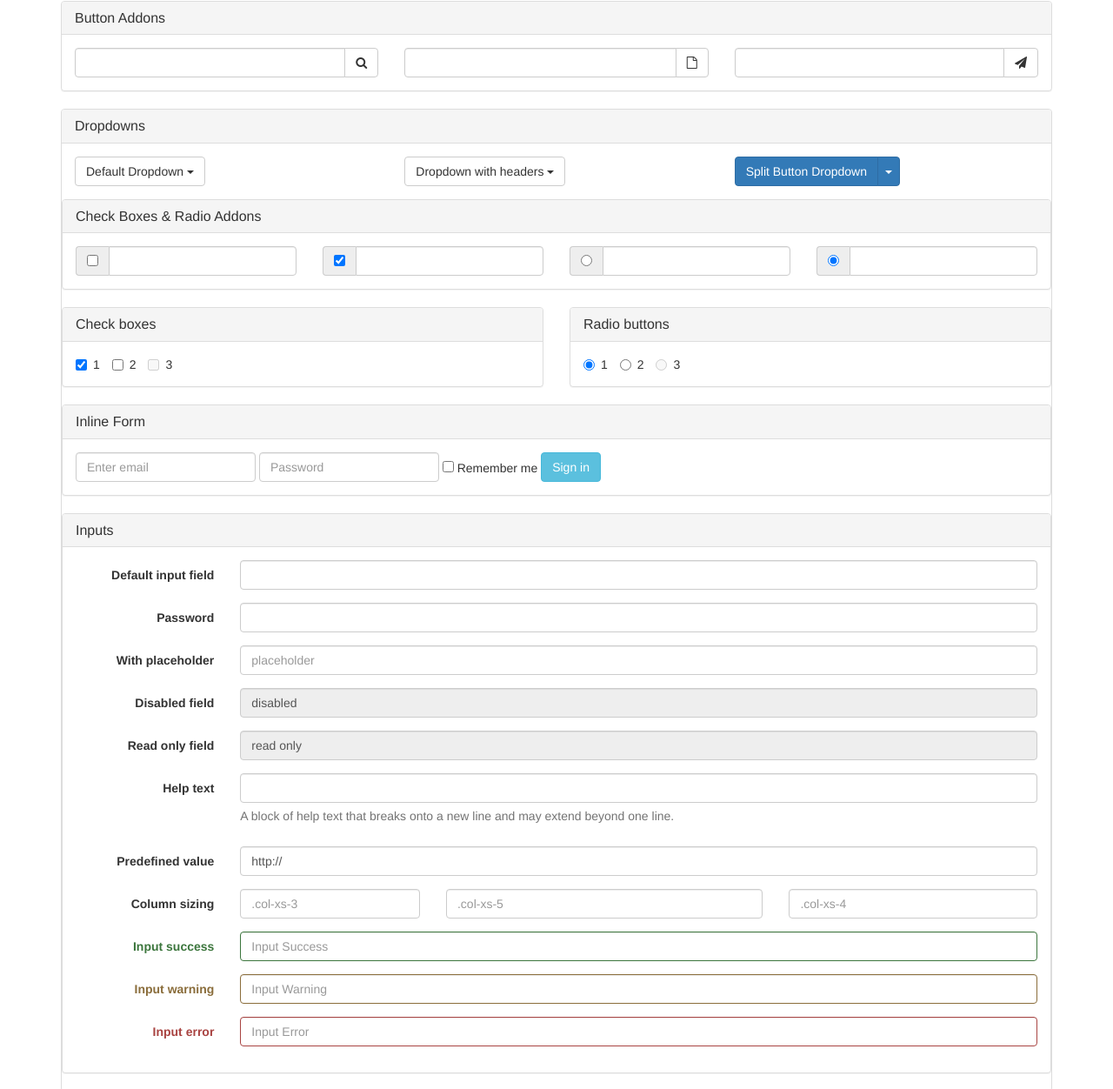
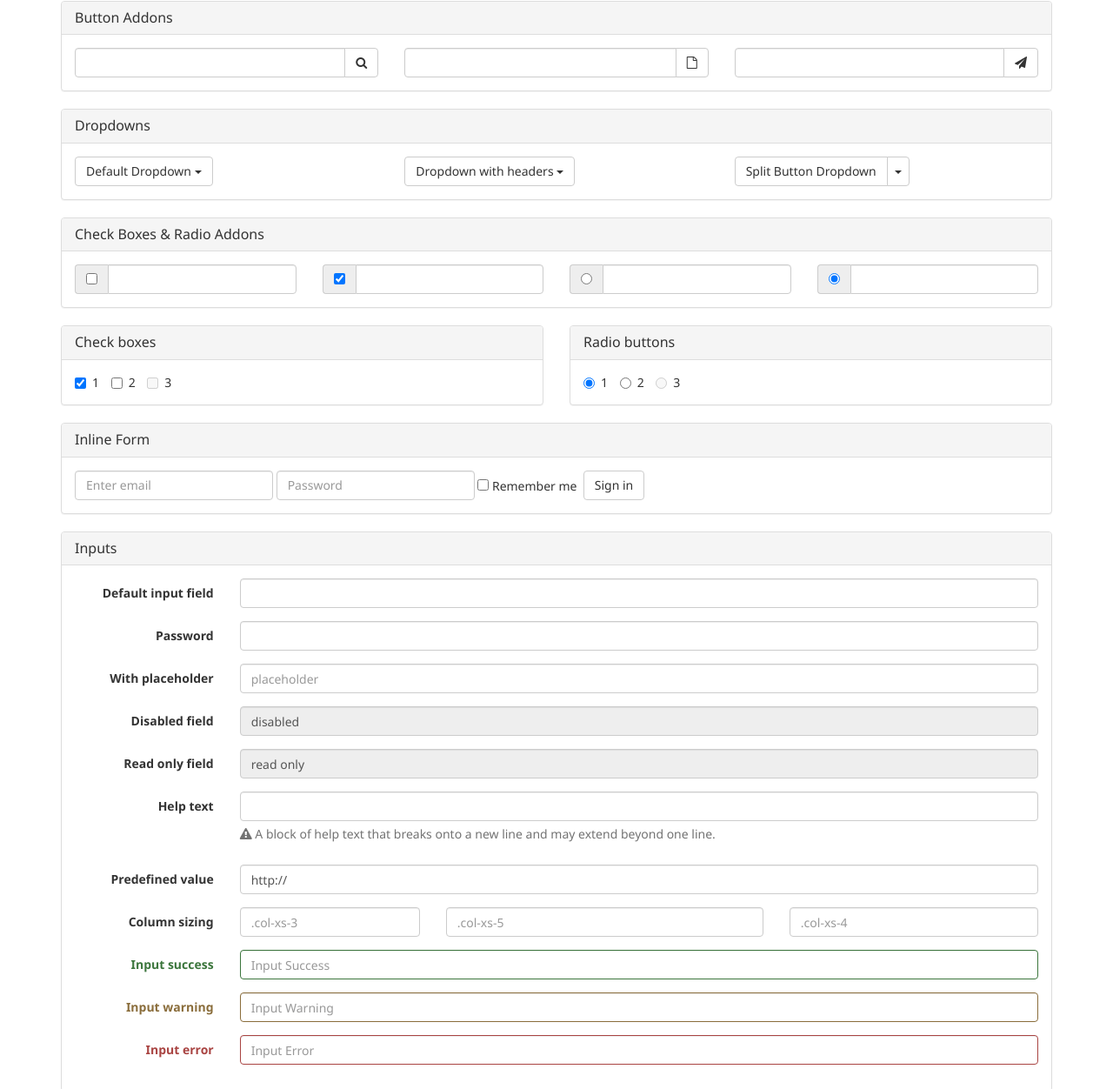
Before and after one commit to hayleenighbert/form_elements, a plain HTML site: page index.html in a window 1280 px wide. Shown: the part 124-1376 px from the top of the page at 87% size. Drawn offline with nearby package versions, Linux system fonts and the light colour scheme.

Commit message:
Styling added

```diff
--- /dev/null
+++ b/css/styles.css
@@ -0,0 +1,3 @@
+body {
+  font-family: Segoe UI;
+}
--- a/index.html
+++ b/index.html
@@ -3,6 +3,7 @@
   <head>
     <meta charset="utf-8">
     <link rel="stylesheet" type="text/css" href="https://maxcdn.bootstrapcdn.com/bootstrap/3.3.7/css/bootstrap.min.css">
+    <link rel="stylesheet" type="text/css" href="css/styles.css">
     <link rel="stylesheet" href="https://maxcdn.bootstrapcdn.com/font-awesome/4.7.0/css/font-awesome.min.css">
     <script
     src="http://code.jquery.com/jquery-3.2.1.min.js"
@@ -130,10 +131,10 @@
                   </div>
                   <div class="col-lg-4 col-sm-4">
                     <div class="btn-group">
-                      <a class="btn btn-primary" href="#">
+                      <a class="btn btn-default" href="#">
                         <i class="icon-user icon-white"></i>Split Button Dropdown
                       </a>
-                      <a class="btn btn-primary dropdown-toggle" data-toggle="dropdown" href="#">
+                      <a class="btn btn-default dropdown-toggle" data-toggle="dropdown" href="#">
                         <span class="caret"></span>
                       </a>
                       <ul class="dropdown-menu">
@@ -145,6 +146,7 @@
 
                 </div>
               </div>
+            </div>
 
     <div class="row">
       <div class="col-md-12 col-sm-12 col-xs-12">
@@ -264,7 +266,7 @@
                   <input type="checkbox"> Remember me
                 </label>
               </div>
-              <button type="submit" class="btn btn-info" title="">Sign in</button>
+              &nbsp;<button type="submit" class="btn btn-default" title="">Sign in</button>
             </form>
           </div>
         </div>
@@ -317,7 +319,7 @@
                 <label class="col-md-2 control-label">Help text</label>
                 <div class="col-md-10">
                   <input type="text" name="regular" class="form-control">
-                  <span class="help-block">A block of help text that breaks onto a new line and may extend beyond one line.</span>
+                  <span class="help-block"><i class="fa fa-exclamation-triangle" aria-hidden="true"></i> A block of help text that breaks onto a new line and may extend beyond one line.</span>
                 </div>
               </div>
               <div class="form-group">
```
